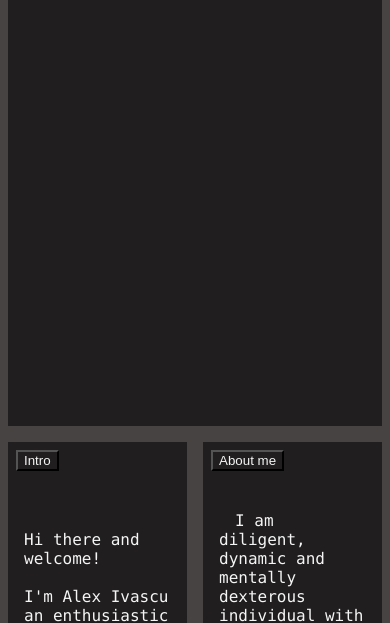
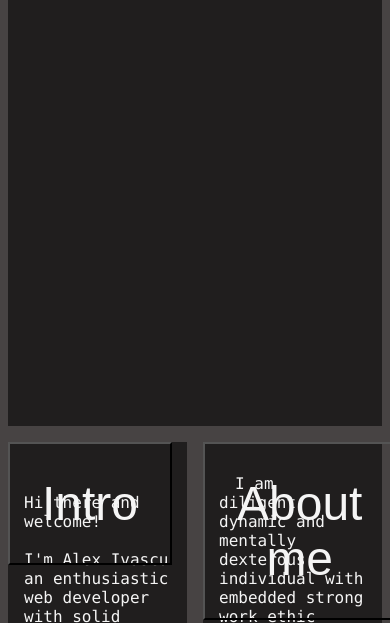
Before and after one commit to dentategyrus/Resume, a website: page index.html in a window 390 px wide. Shown: the part 302-925 px from the top of the page. Drawn offline with Linux system fonts and the light colour scheme.

Commit message:
sending updates

```diff
--- a/styles.css
+++ b/styles.css
@@ -26,7 +26,9 @@ html {
 .toggle-text {
   background: none;
   color: whitesmoke;
-  margin: 0.5rem;
+  padding: 2rem;
+  font-size: 3rem;
+  position: absolute
 
 }
 
@@ -34,6 +36,7 @@ html {
   width: calc(50% - 1rem);
   float: left;
   position: relative;
+
 }
 .top-right-box {
   width: calc(50% - 1rem);
```
Also changed, not shown: index.html (+5 -2 lines).
